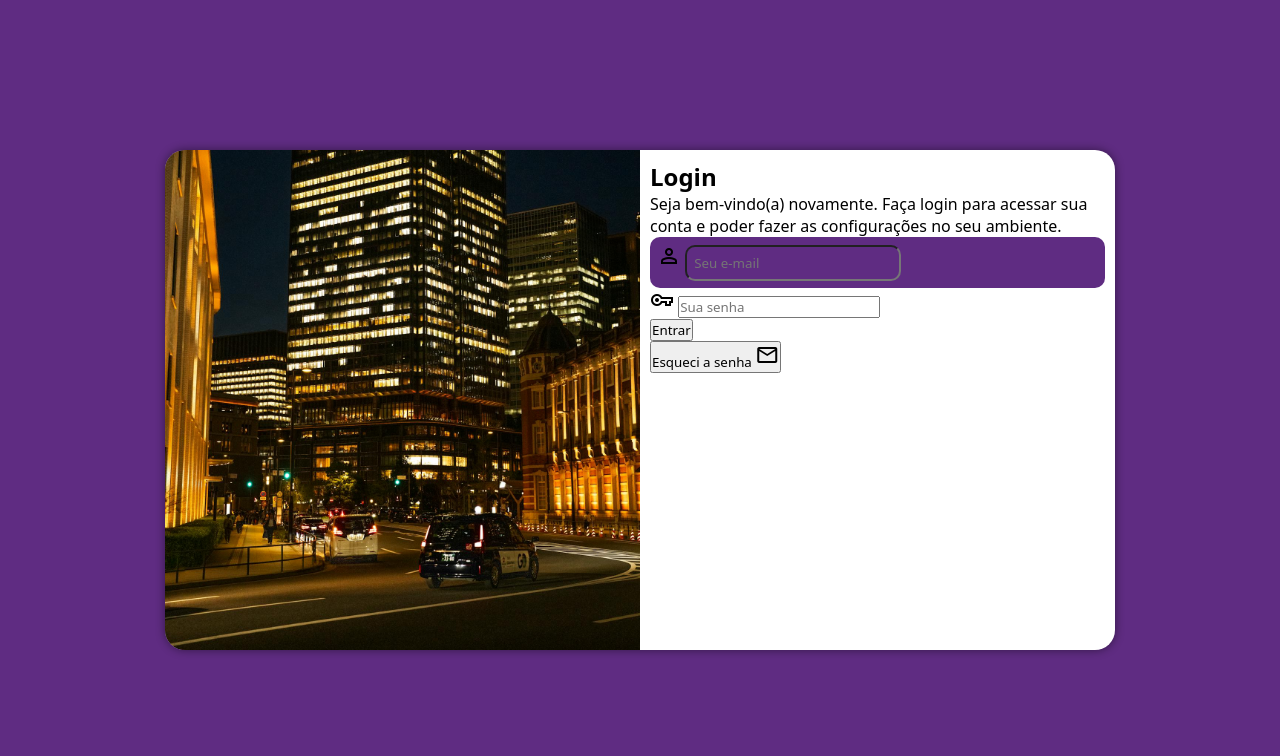
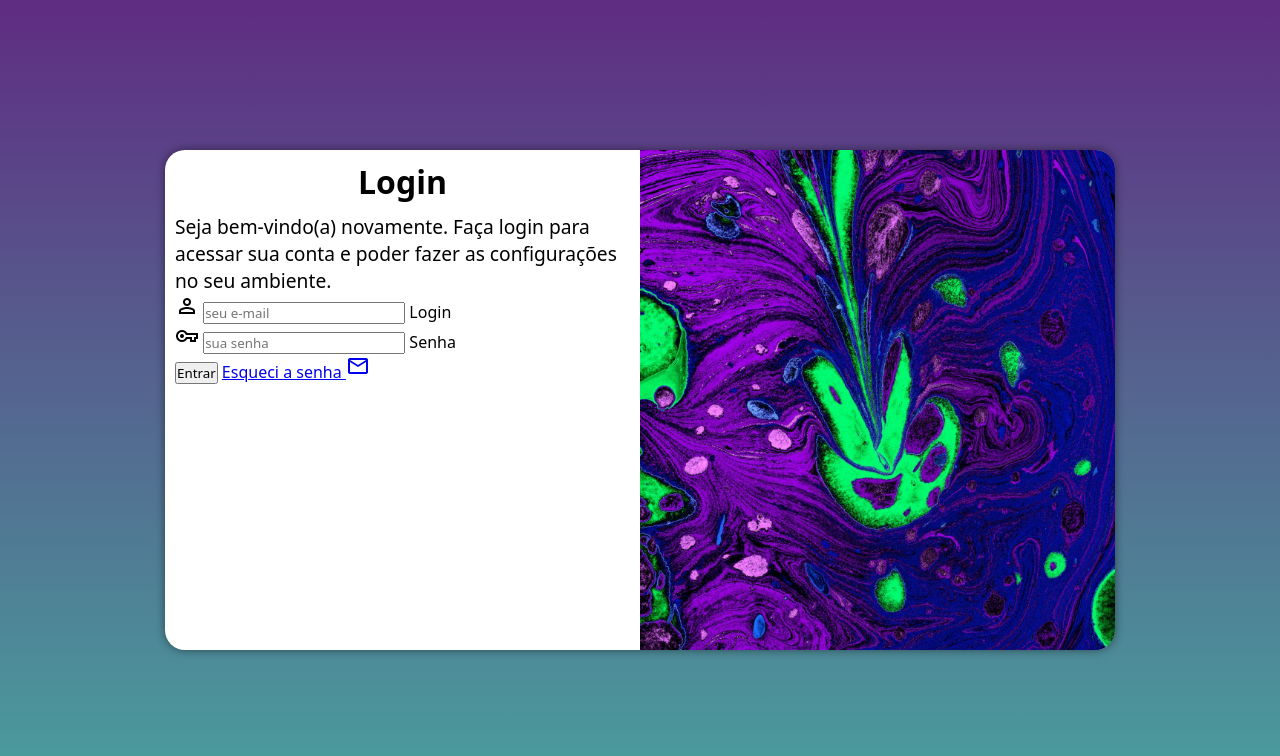
Before and after one commit to Eriick-Henrique/projeto-login, a plain HTML site: page index.html in a window 1280 px wide. Drawn offline with nearby package versions, Linux system fonts and the light colour scheme.

Commit message:
Criando o formulário de login

```diff
--- a/estilos/media-query.css
+++ b/estilos/media-query.css
@@ -23,22 +23,33 @@
 }
 
 @media screen and (min-width: 992px) {
+    body {
+        background-image: linear-gradient(to top, var(--verde), var(--lilas));
+    }
+
     section#login {
         width: 950px;
     }
 
 
     section#login > div#imagem {
-        float: left;
+        float: right;
         width: 50%;
         height: 100%;
     }
 
     section#login > div#formulario {
-        float: right;
+        float: left;
         width: 50%;
     }
 
+    div#formulario > h1 {
+        font-size: 2em;
+    }
 
+    div#formulario > p {
+        font-size: 1.2em;
+
+    }
 
 }
--- a/estilos/style.css
+++ b/estilos/style.css
@@ -19,7 +19,8 @@
 }
 
 body, html {
-    background-color: var(--lilas);
+
+     background-image: linear-gradient(to top, var(--verde), var(--lilas));
     height: 100vh;
 
 }
@@ -49,7 +50,7 @@ section#login {
 
 
 section#login > div#imagem {
-    background: var(--lilas) url(../img/pexels-hugosykes-27666751.jpg);
+    background: var(--lilas) url(../img/imagem-formulario.jpg);
     background-size: cover;
     height: 200px;
     background-position: bottom center;
@@ -60,9 +61,12 @@ section#login > div#formulario {
     padding: 10px;
 }
 
-#iemail {
-    background-color: var(--lilas);
-    padding: 7px;
-    border-radius: 10px;
+div#formulario > h1 {
+    text-align: center;
+    margin-bottom: 10px;
+}
+
+div#formulario > p {
+    font-size: 0.8em;
 
 }
--- a/index.html
+++ b/index.html
@@ -18,32 +18,29 @@
             <div id="formulario">
                 <h1>Login</h1>
                     <p>Seja bem-vindo(a) novamente. Faça login para acessar sua conta e poder fazer as configurações no seu ambiente.</p>
-                <form action="#">
-                    <div id="iemail" >
-
+                    <form action="#" method="post">
+                        <div class="campo">
                             <span class="material-symbols-outlined">
                                 person
                                 </span>
-                        <label for="iemail"></label>
-                        <input type="email" name="email" id="iemail" placeholder="Seu e-mail" required>
+                            <input type="email" name="lofin" id="ilogin" placeholder="seu e-mail" autocomplete="email" maxlength="30" required>
+                            <label for="ilogin">Login</label>
                         </div>
-                    <div>
+                        <div class="campo">
                             <span class="material-symbols-outlined">
                                 vpn_key
                                 </span>
-                        <label for="isenha"></label>
-                        <input type="password" name="senha" id="isenha" placeholder="Sua senha" required>
+                            <input type="password" name="senha" id="isenha" placeholder="sua senha" autocomplete="current-password" required minlength="8" maxlength="20">
+                            <label for="isenha">Senha</label>
                         </div>
-                    <input type="submit" value="Entrar"><br>
-                    <button>
-                        <a href="#"></a>
-                        Esqueci a senha
-                        <span class="material-symbols-outlined">
+                        <input type="submit" value="Entrar">
+                        <a href="#">Esqueci a senha <span class="material-symbols-outlined">
                             mail
-                            </span>
-                    </button>
+                            </span></a>
+                    </form>
 
-                </form>
+
+
 
 
 
```
Also changed, not shown: img/imagem-formulario.jpg (added), img/pexels-hugosykes-27666751.jpg (deleted). Lines whose indentation alone changed are shown as unchanged.
